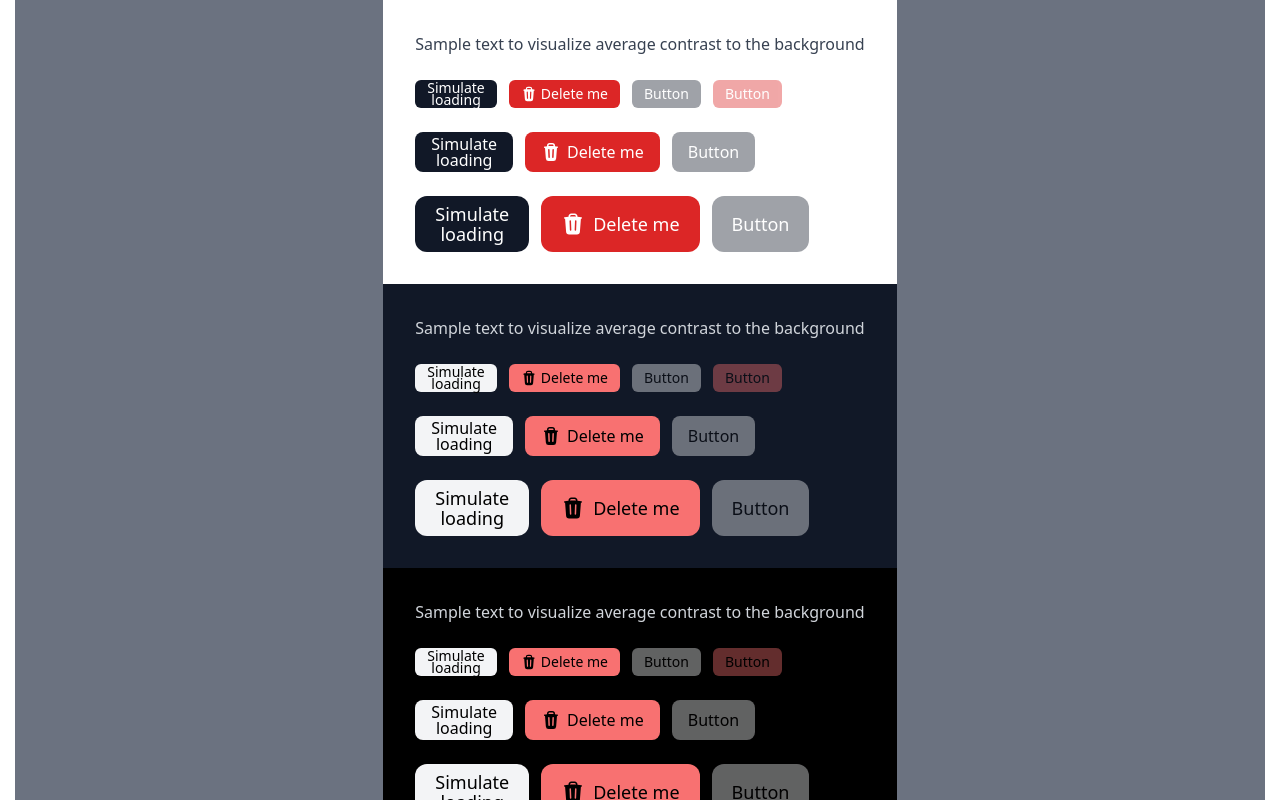
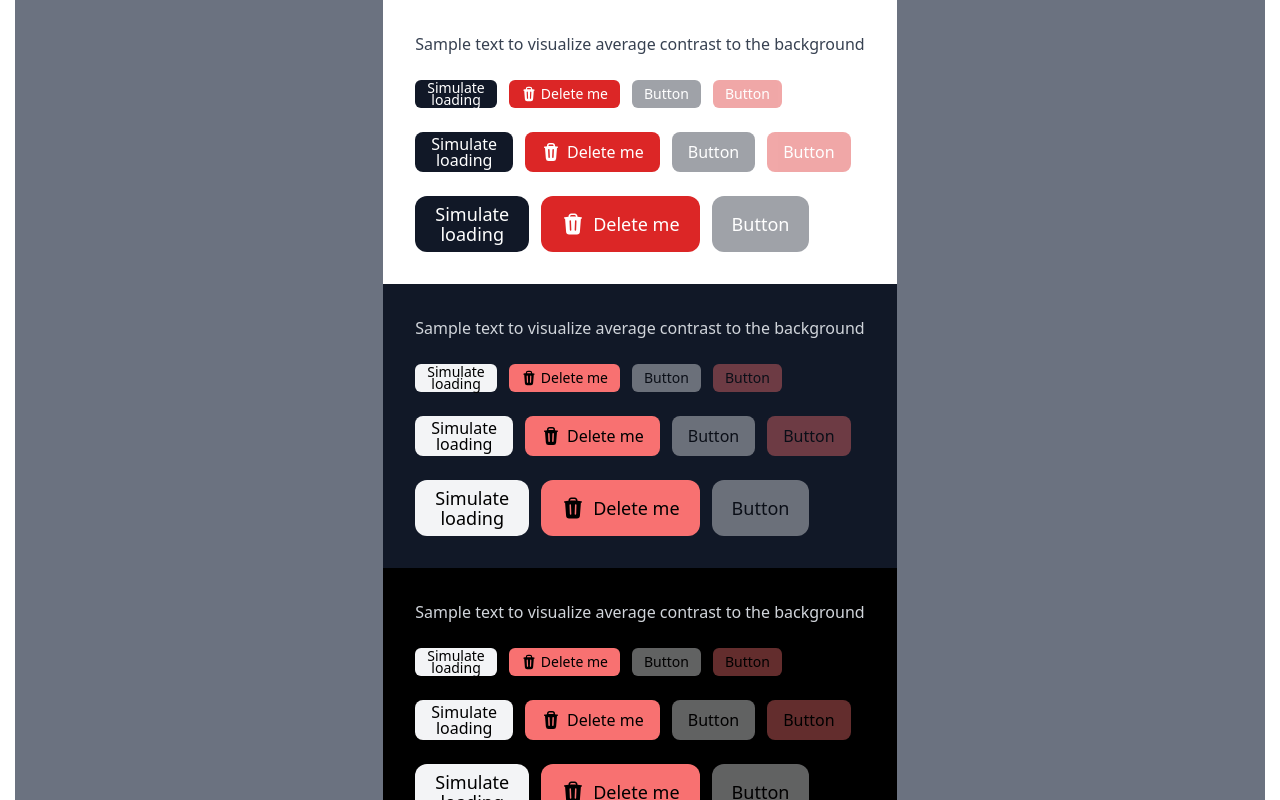
Before and after one commit to kripod/next-starter-strict, a Next.js app: page / in a window 1280 px wide. Shown: the top 800 px of the page. Built offline with nearby package versions, Linux system fonts and the light colour scheme.

Commit message:
feat(example): more disabled negative buttons

```diff
--- a/src/pages/index.tsx
+++ b/src/pages/index.tsx
@@ -95,6 +95,9 @@ export default function Page() {
               Delete me
             </SimulatedLoadingPrimaryButton>
             <PrimaryButton disabled>Button</PrimaryButton>
+            <PrimaryButton sentiment="negative" disabled>
+              Button
+            </PrimaryButton>
           </div>
           <div className="flex flex-wrap gap-3">
             <SimulatedLoadingPrimaryButton size="lg">
```
